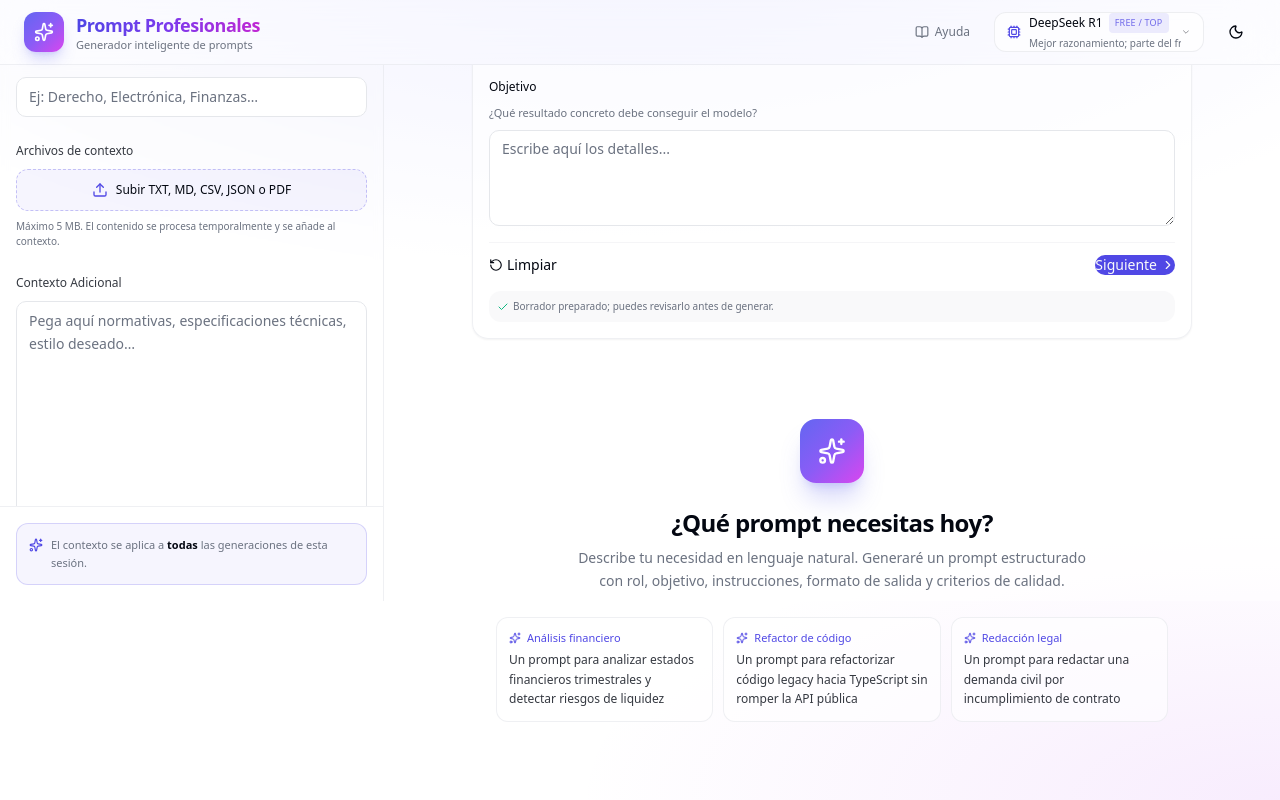
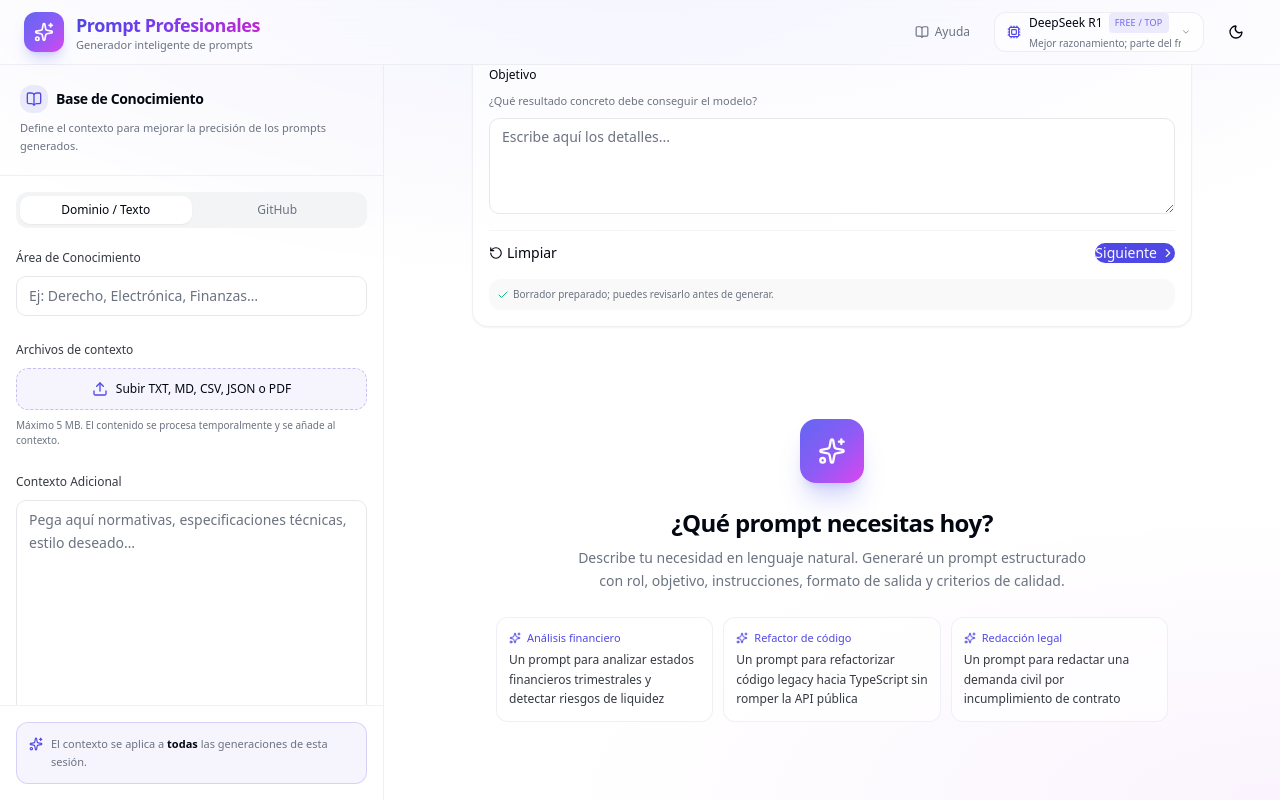
Before and after one commit to khalifa63/prompt-profesionales, a Next.js app: page / in a window 1280 px wide. Built offline with nearby package versions, Linux system fonts and the light colour scheme.

Commit message:
Corrige visibilidad de botones del constructor

```diff
--- a/app/page.tsx
+++ b/app/page.tsx
@@ -110,8 +110,8 @@ export default function Home() {
             />
           </aside>
 
-          <main className="flex-1 flex flex-col bg-background/40">
-            <div className="mx-auto w-full max-w-3xl px-4 md:px-6 pt-4"><PromptBuilder onGenerate={(text) => window.dispatchEvent(new CustomEvent("prompt-builder-generate", { detail: text }))} /></div>
+          <main className="flex-1 min-w-0 flex flex-col bg-background/40 overflow-y-auto">
+            <div className="mx-auto w-full max-w-3xl px-4 md:px-6 pt-4 pb-3 shrink-0"><PromptBuilder onGenerate={(text) => window.dispatchEvent(new CustomEvent("prompt-builder-generate", { detail: text }))} /></div>
             <ChatInterface
               model={selectedModel}
               context={{
--- a/components/prompt-builder.tsx
+++ b/components/prompt-builder.tsx
@@ -45,7 +45,7 @@ export function PromptBuilder({ onGenerate }: Props) {
   const clear = () => { setState(EMPTY_PROMPT_BUILDER); setStep(0); };
 
   return (
-    <section className="rounded-2xl border border-border/60 bg-card/60 p-4 space-y-4 shadow-sm">
+    <section className="rounded-2xl border border-border/60 bg-card/60 p-4 space-y-4 shadow-sm min-h-fit">
       <div className="flex items-start justify-between gap-3">
         <div><p className="text-xs font-semibold uppercase tracking-wider text-primary">Constructor guiado</p><h3 className="text-base font-semibold">Diseña un prompt profesional</h3></div>
         <span className="rounded-full bg-primary/10 px-2 py-1 text-[11px] font-semibold text-primary">{score}/10</span>
```
